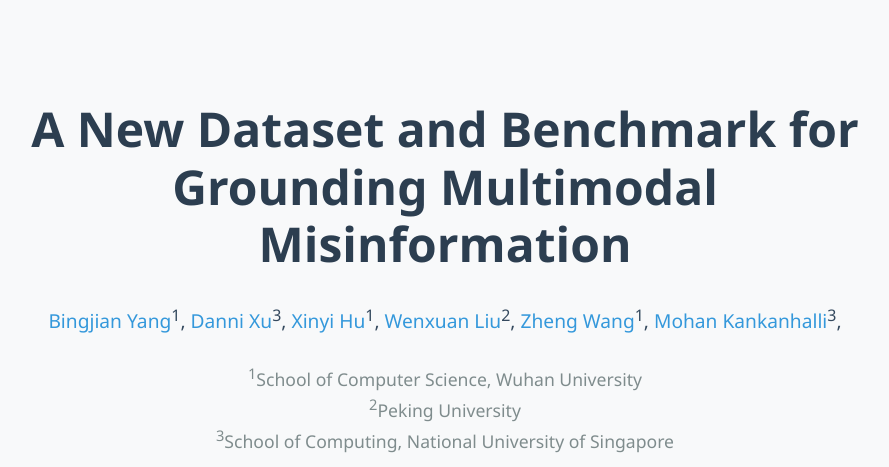
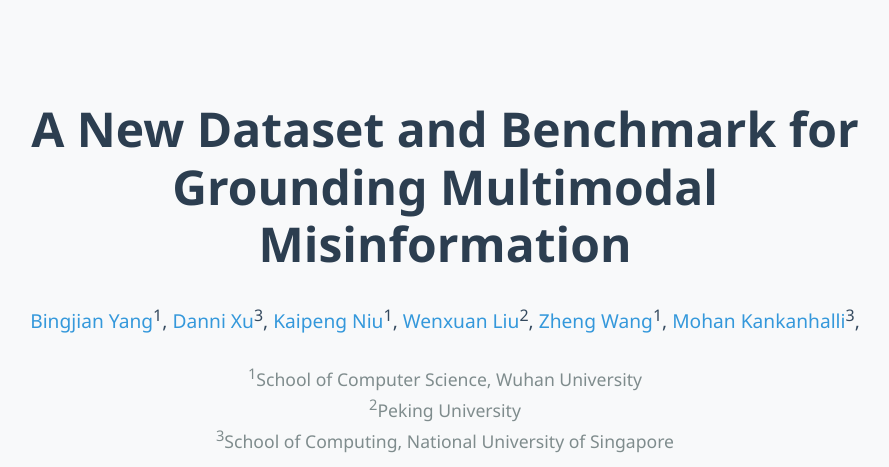
Before and after one commit to yangbingjian/GroundLie360_DATASET, a plain HTML site: page index.html in a window 1280 px wide. Shown: the top 467 px of the page, without its empty margins (195-1084 px from the left). Drawn offline with Linux system fonts and the light colour scheme.

Commit message:
Add files via upload

```diff
--- a/index.html
+++ b/index.html
@@ -437,7 +437,7 @@
             <div class="authors">
                 <a href="https://openreview.net/profile?id=~Bingjian_Yang1">Bingjian Yang</a><sup>1</sup>,
                 <a href="https://openreview.net/profile?id=~Danni_Xu3">Danni Xu</a><sup>3</sup>,
-                <a href="https://openreview.net/profile?id=~Kaipeng_Niu1">Xinyi Hu</a><sup>1</sup>,
+                <a href="https://openreview.net/profile?id=~Kaipeng_Niu1">Kaipeng Niu</a><sup>1</sup>,
                 <a href="https://openreview.net/profile?id=~Wenxuan_Liu1">Wenxuan Liu</a><sup>2</sup>,
                 <a href="https://openreview.net/profile?id=~Zheng_Wang14">Zheng Wang</a><sup>1</sup>,
                 <a href="https://openreview.net/profile?id=~Mohan_Kankanhalli1">Mohan Kankanhalli</a><sup>3</sup>,
```
